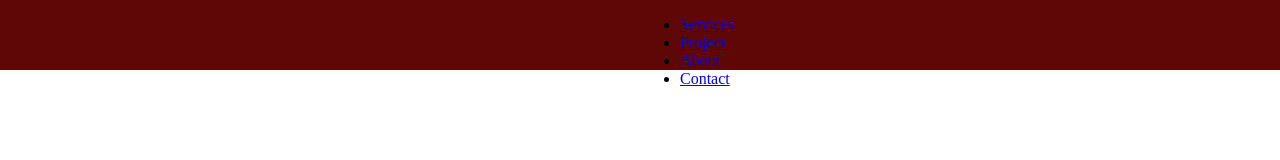
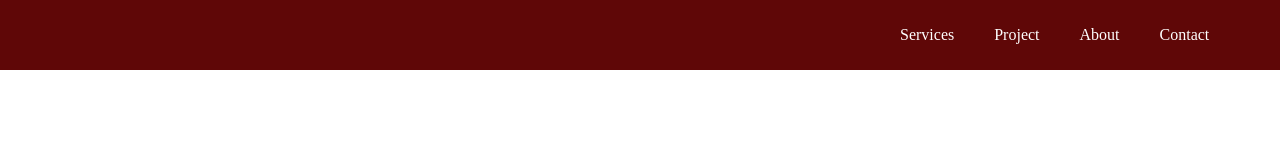
Before and after one commit to levon-1990/menu_2, a plain HTML site: page index.html in a window 1280 px wide. Drawn offline with Linux system fonts and the light colour scheme.

Commit message:
setting menu

```diff
--- a/style.css
+++ b/style.css
@@ -20,3 +20,16 @@ html, body {
     .block_2{
         width: 50%;
     }
+    .block_2 ul{
+        margin-left: 200px;
+        display: flex;
+    }
+    .block_2 ul li{
+        padding: 10px 20px;
+        list-style: none;
+    }
+    .block_2 ul a{
+        text-decoration: none;
+        color: #fff;
+
+    }
```
